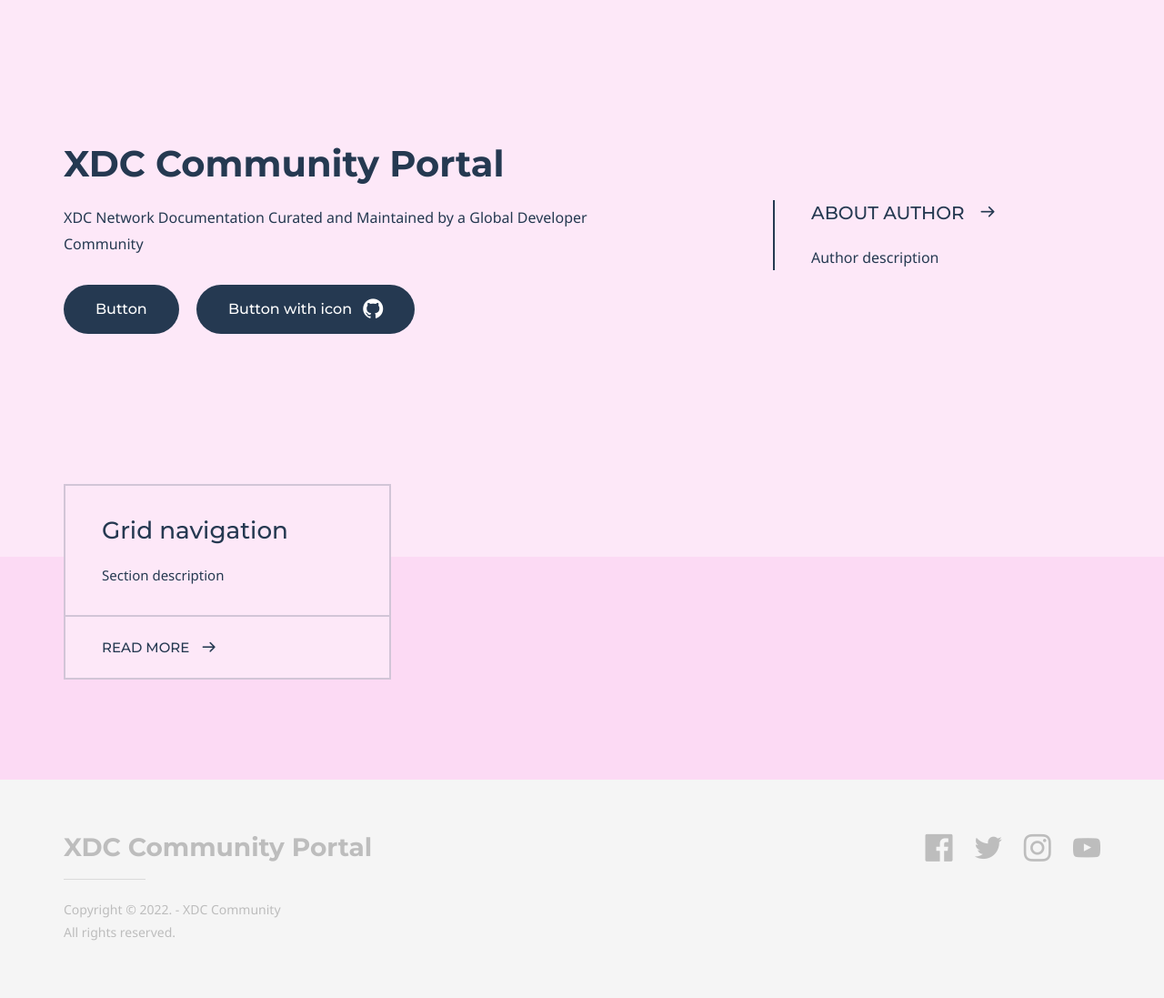
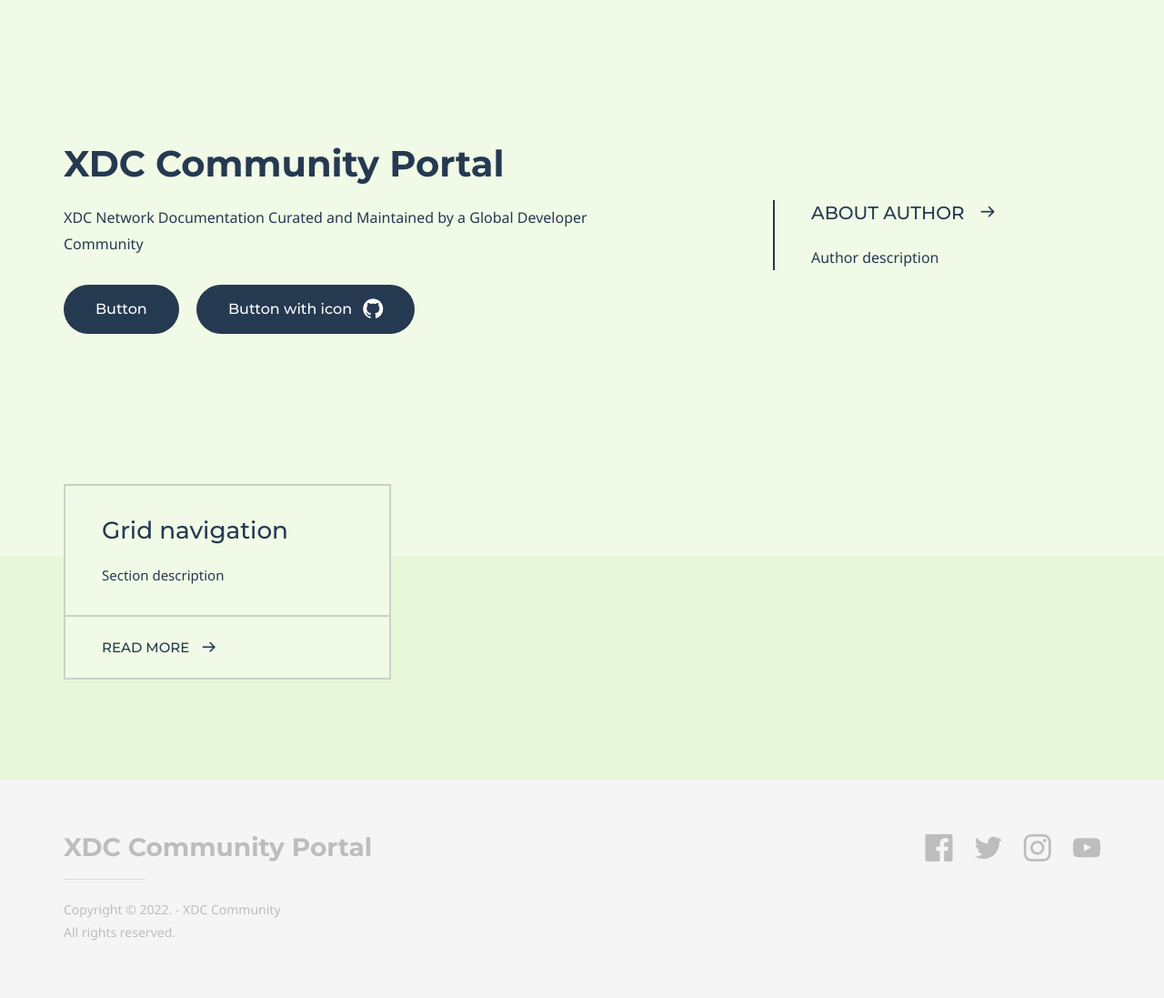
Before and after one commit to XDC-Community/XDC-Community.github.io, a Jekyll site: the page built from index.md, in a window 1280 px wide. Shown: the whole page at 91% size. Built offline with Jekyll 4.4.1, drawn with Linux system fonts in a browser that asks for light colours; some web fonts are replaced.

Commit message:
Updating theme color to green

```diff
--- a/_config.yml
+++ b/_config.yml
@@ -1,7 +1,7 @@
 # Theme settings
 doks:
     baseurl:
-    color_theme: purple # Available themes: blue (default), green, purple, red and yellow
+    color_theme: green # Available themes: blue (default), green, purple, red and yellow
     header:
         logo:
             text: XDC Community Portal
```
